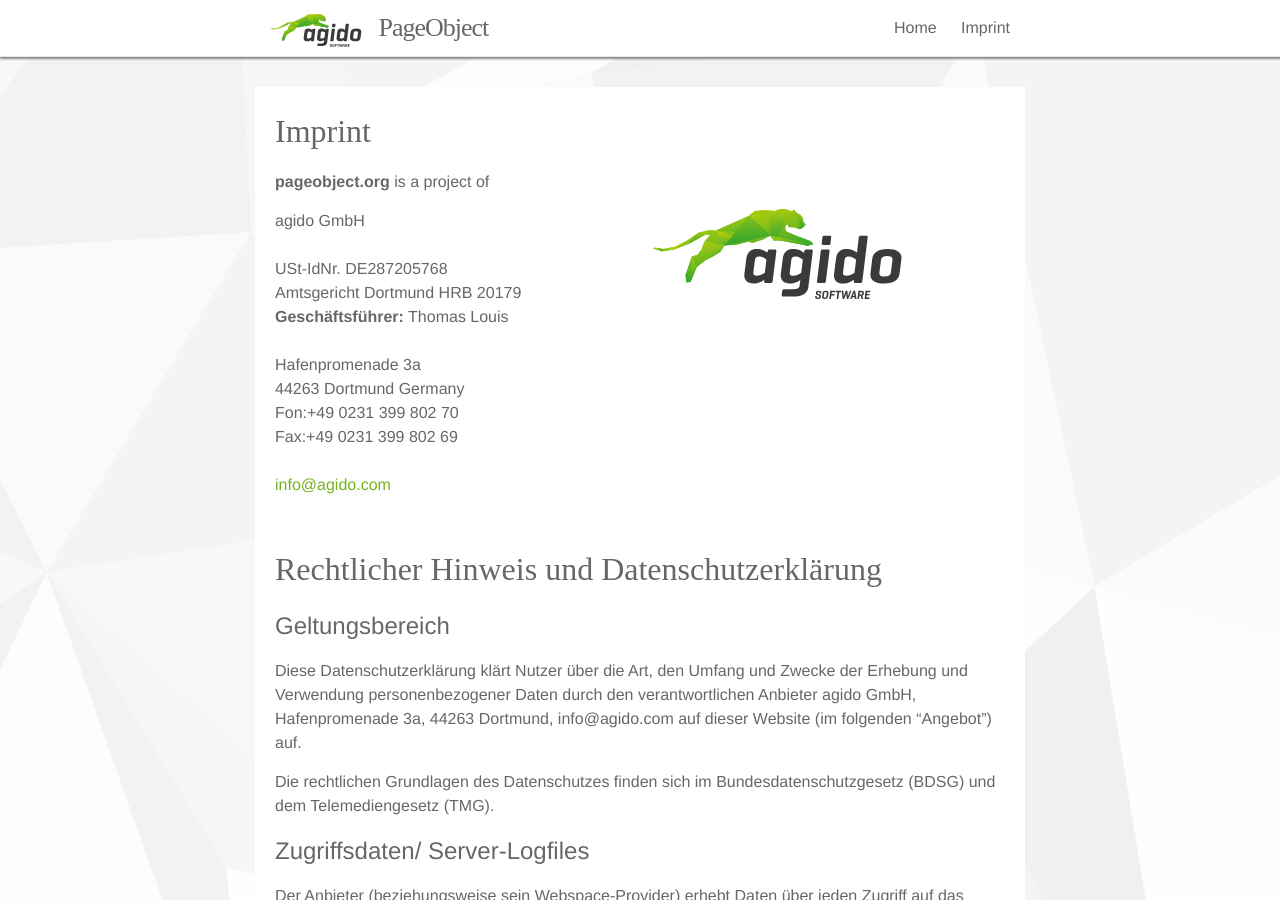
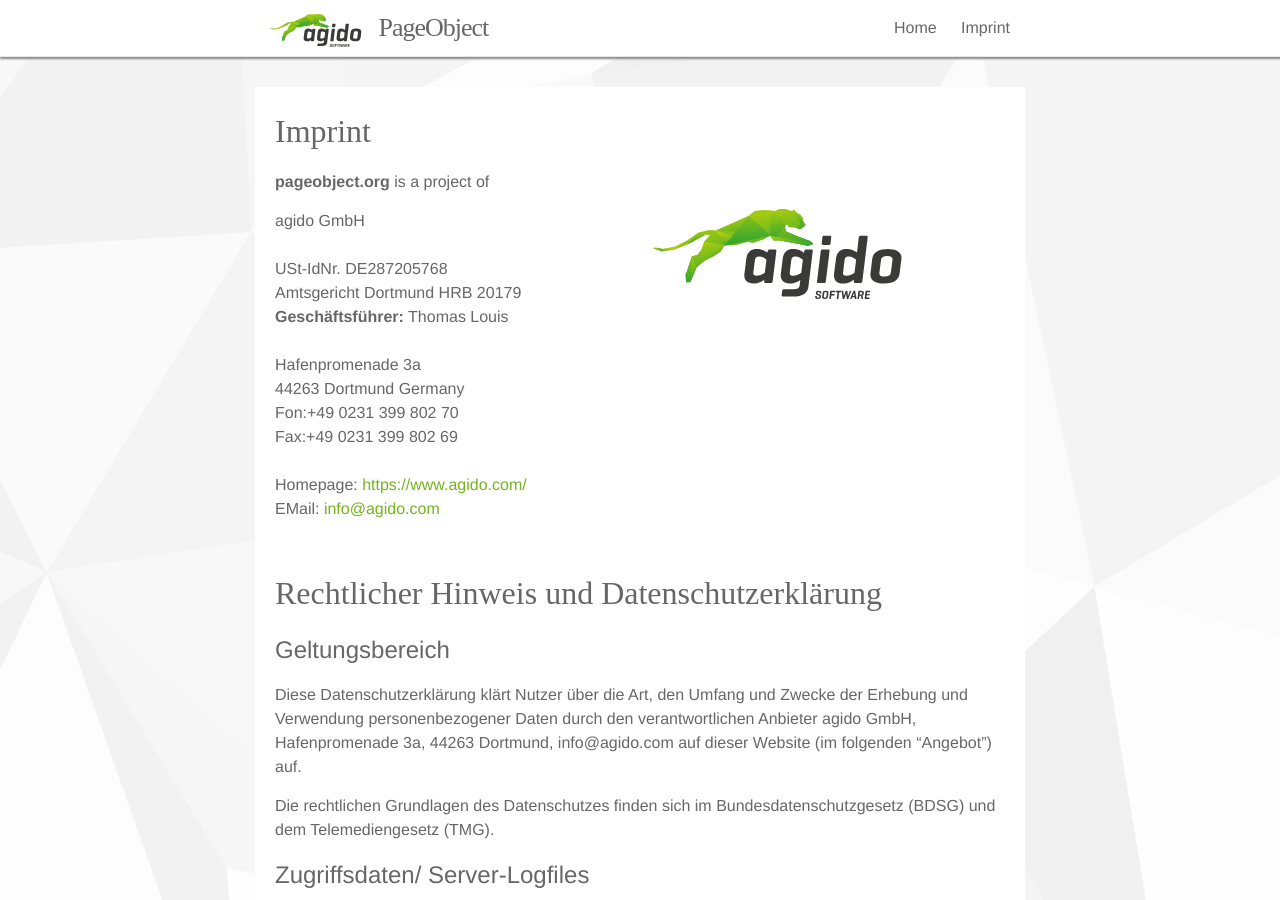
Before and after one commit to agido/pageobject, a Jekyll site: the page built from imprint.md, in a window 1280 px wide and 900 px high. Built offline with Jekyll 4.4.1, drawn with Linux system fonts in a browser that asks for light colours; some of the changed text lies outside the part shown.

Commit message:
added agido.com link

```diff
--- a/_includes/footer.html
+++ b/_includes/footer.html
@@ -12,7 +12,8 @@
 					<li>Germany</li>
 					<li class="space">Fon:+49 231 399 802 70</li>
 					<li>Fax:+49 231 399 802 69</li>
-					<li class="space"><a href="mailto:{{ site.email }}">{{ site.email }}</a></li>
+					<li class="space">Homepage: <a href="https://www.agido.com/">https://www.agido.com/</a></li>
+					<li>EMail: <a href="mailto:{{ site.email }}">{{ site.email }}</a></li>
 				</ul>
 			</div>
 		</div>
--- a/imprint.md
+++ b/imprint.md
@@ -22,12 +22,13 @@
 Fon:+49 0231 399 802 70
 Fax:+49 0231 399 802 69
 
-<a href="mailto:info@agido.com">info@agido.com</a>
+Homepage: <a href="https://www.agido.com/">https://www.agido.com/</a>
+EMail: <a href="mailto:info@agido.com">info@agido.com</a>
 
 		</div>
 	</div>
 	<div class="col">
-		<img src="/images/agido.svg" alt="agido GmbH logo">
+		<a href="https://www.agido.com/"><img src="/images/agido.svg" alt="agido GmbH logo"></a>
 	</div>
 </div>
 
```
